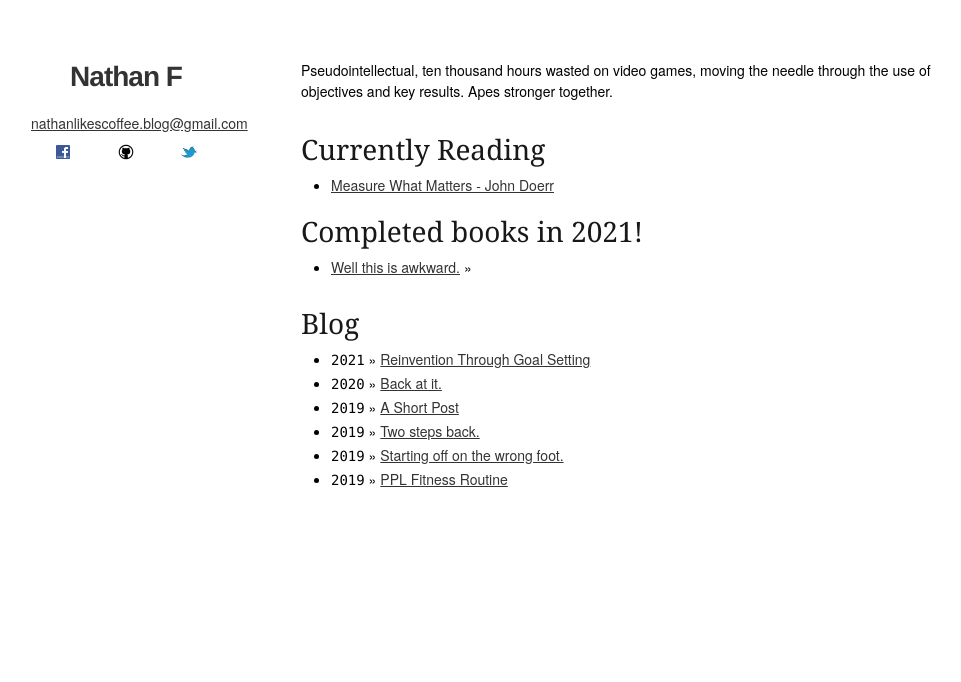
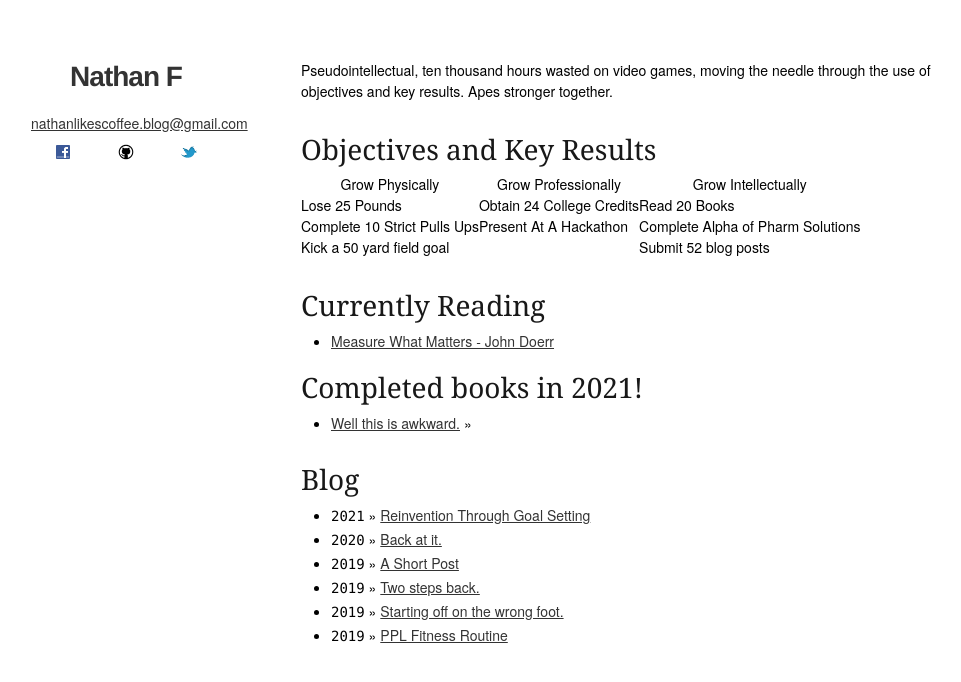
Before and after one commit to Nathanlikescoffee/Blog, a Jekyll site: the page built from index.html, in a window 1280 px wide. Shown: the top 682 px of the page, without its empty margins (169-1130 px from the left). Built offline with Jekyll 4.4.1, drawn with Linux system fonts in a browser that asks for light colours.

Commit message:
Update index.html

```diff
--- a/index.html
+++ b/index.html
@@ -6,6 +6,32 @@ title: Nathan Likes Coffee
     Pseudointellectual, ten thousand hours wasted on video games, moving the needle through the use of objectives and key results.
     Apes stronger together.
 
+</div>
+
+<div class="landing-item">
+    <h3>Objectives and Key Results</h3>
+    <table>
+        <tr>
+          <th>Grow Physically</th>
+          <th>Grow Professionally</th>
+          <th>Grow Intellectually</th>
+        </tr>
+        <tr>
+          <td>Lose 25 Pounds</td>
+          <td>Obtain 24 College Credits</td>
+          <td>Read 20 Books</td>
+        </tr>
+        <tr>
+          <td>Complete 10 Strict Pulls Ups</td>
+          <td>Present At A Hackathon</td>
+          <td>Complete Alpha of Pharm Solutions</td>
+        </tr>
+        <tr>
+          <td>Kick a 50 yard field goal</td>
+          <td></td>
+          <td>Submit 52 blog posts </td>
+        </tr>
+      </table>
 </div>
 
 
```
